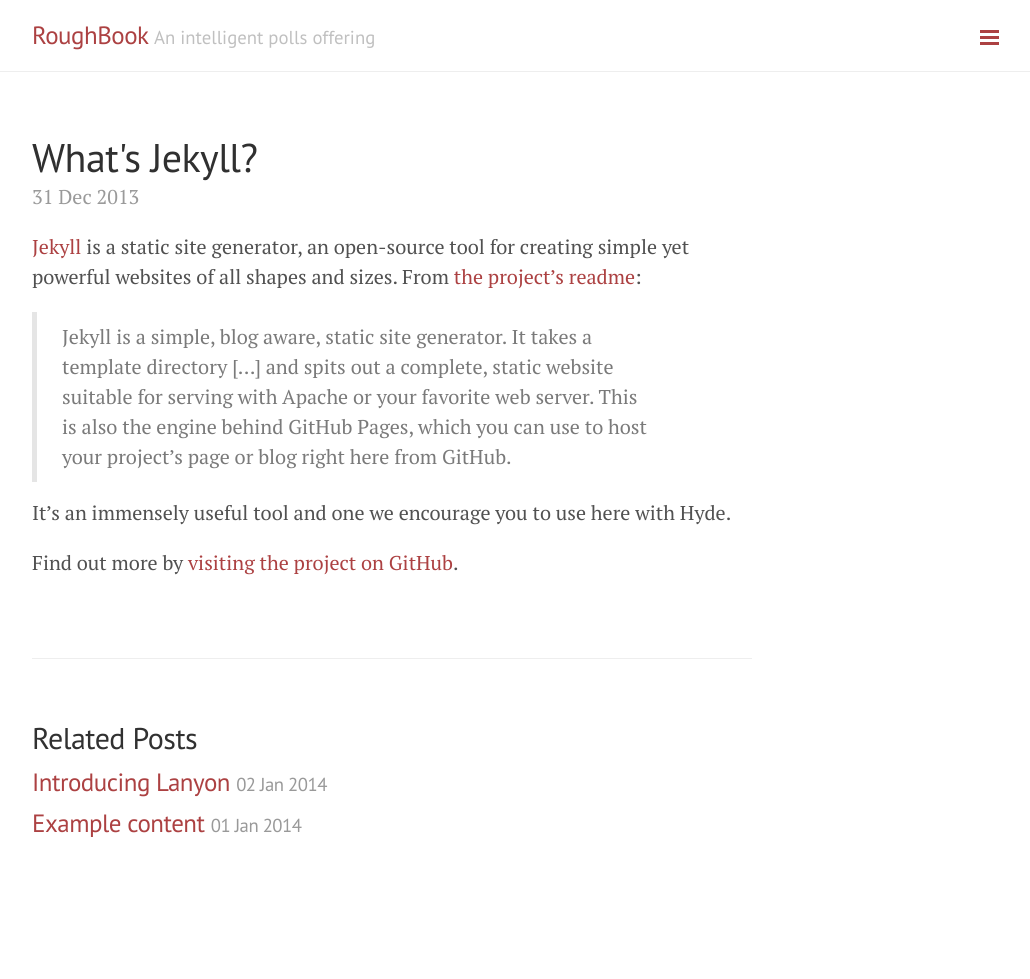
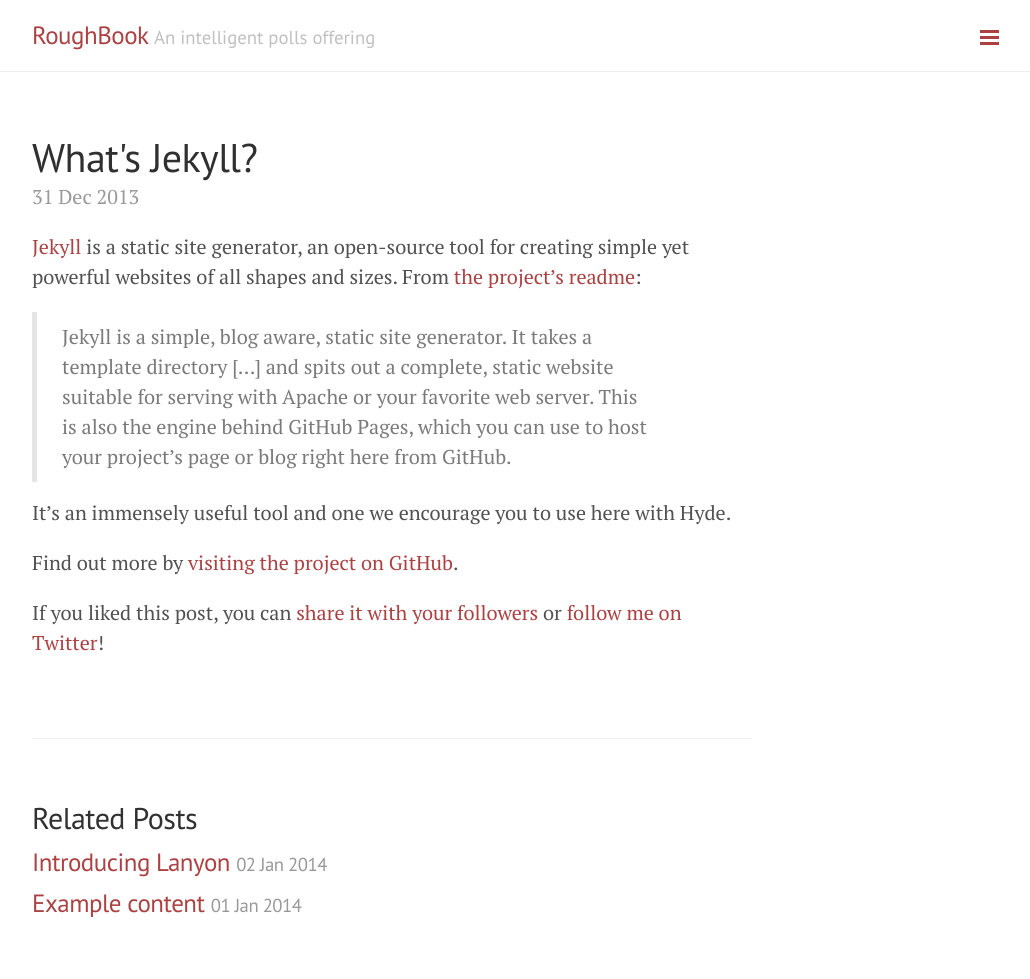
Before and after one commit to roughbook/blog, a Jekyll site: the page built from _posts/2013-12-31-whats-jekyll.md, in a window 1280 px wide. Shown: the whole page, without its empty margins (248-1278 px from the left). Built offline with Jekyll 4.4.1, drawn with Linux system fonts in a browser that asks for light colours; Markdown is read by kramdown in place of the engine named in the settings; comment, search, counter and statistics services are not loaded; before the commit the page ends 900 px from its top, so only the background shows below that.

Commit message:
Added Twitter Plug

```diff
--- /dev/null
+++ b/_includes/twitter_plug.html
@@ -0,0 +1,7 @@
+If you liked this post, you can
+<a href="https://twitter.com/intent/tweet?url={{ site.url }}{{ page.url }}&text={{ page.title }}&via=roughbook_xyz"
+   target="_blank">
+    share it with your followers</a>
+or
+<a href="https://twitter.com/@roughbook_xyz" target="_blank">
+    follow me on Twitter</a>!
--- a/_layouts/post.html
+++ b/_layouts/post.html
@@ -6,6 +6,8 @@ layout: default
   <h1 class="post-title">{{ page.title }}</h1>
   <span class="post-date">{{ page.date | date_to_string }}</span>
   {{ content }}
+
+  {% include twitter_plug.html %}
 </div>
 
 <div class="related">
```
